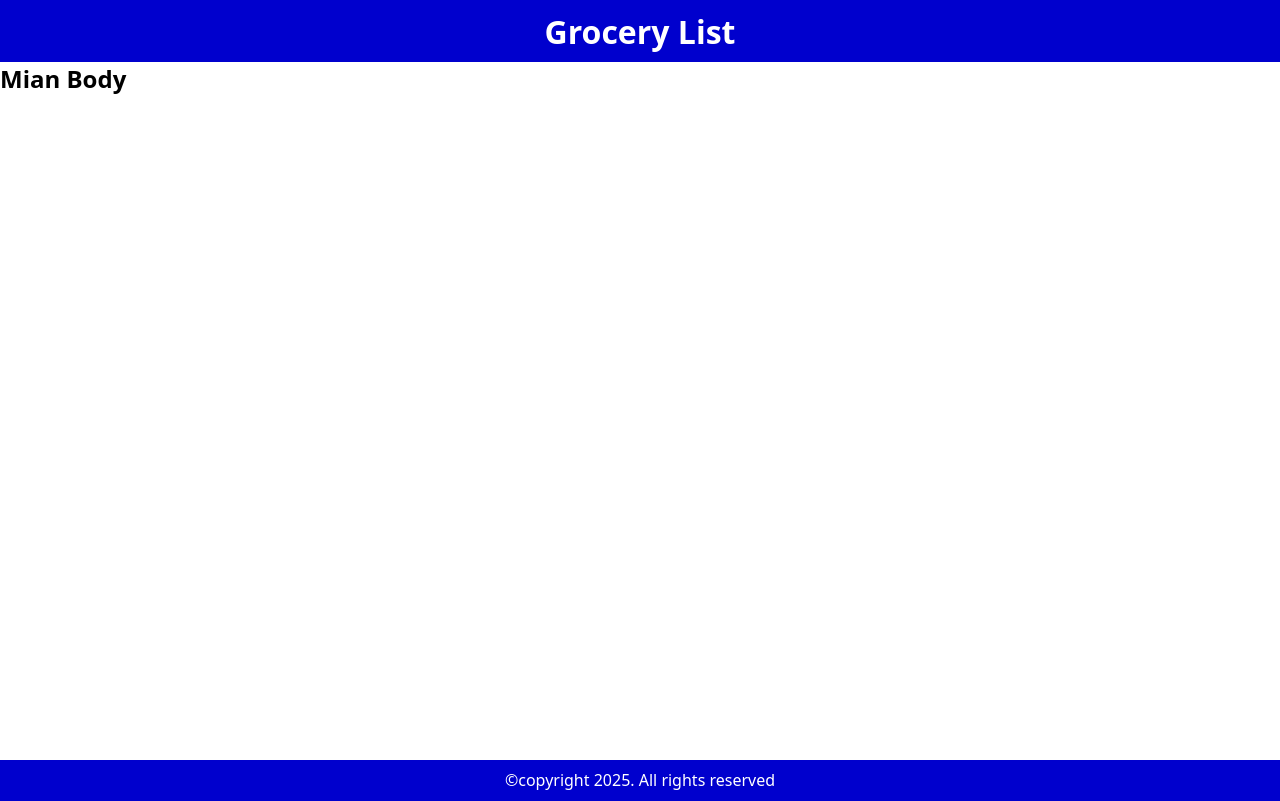
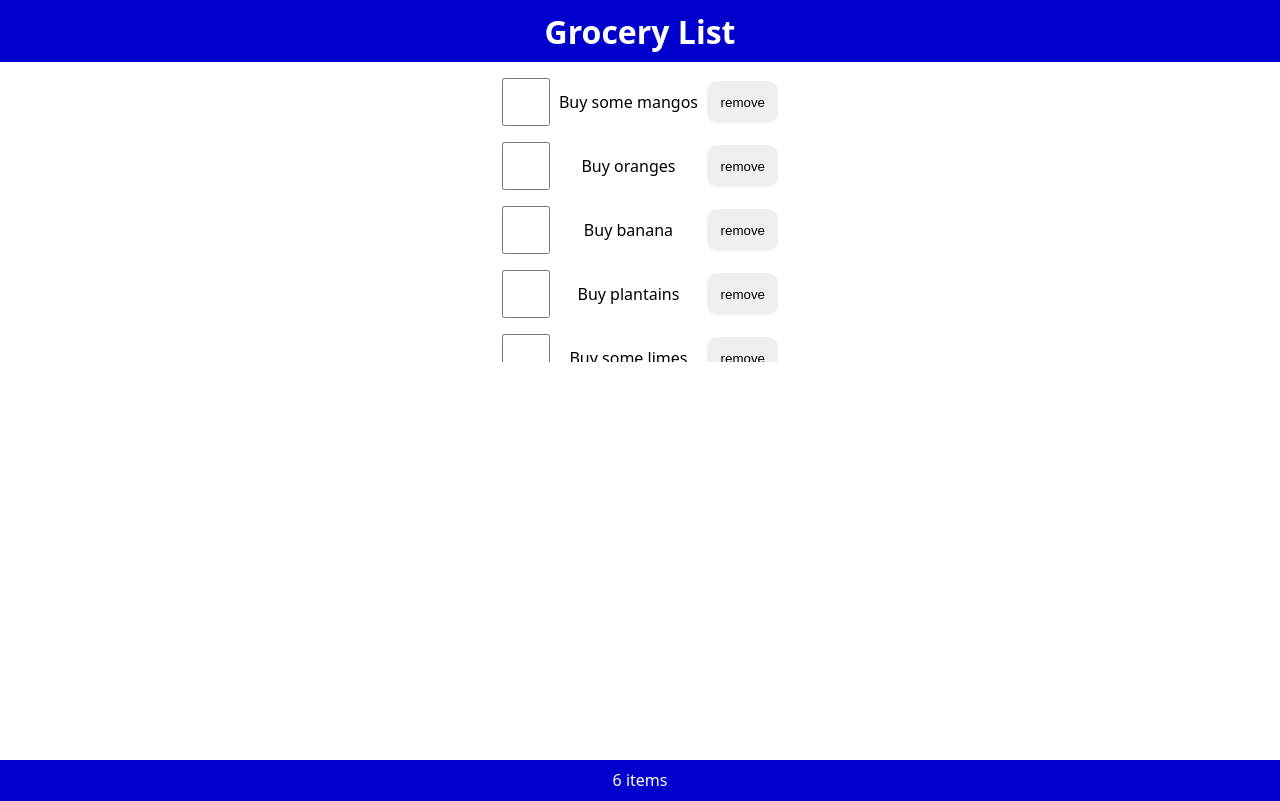
Before and after one commit to michaelboateng1/react-grocery-list, a React (Create React App) app: page / in a window 1280 px wide. Built offline with nearby package versions, Linux system fonts and the light colour scheme.

Commit message:
Completed first part (applied the functionality)

```diff
--- a/src/App.js
+++ b/src/App.js
@@ -1,17 +1,32 @@
-import React from "react";
+import React, { useState } from "react";
 
+// css
 import "./styles/index.css";
+
+// list data
+import { listData } from "./data";
 
 import Header from "./components/Header";
 import MainContent from "./components/MainContent";
 import Footer from "./components/Footer";
 
 function App() {
+  const [list, setList] = useState(listData);
+
+  const hundleCheck = (id) => {
+    const toggleCheck = list.map((item) => (item.id === id ? { ...item, checked: !item.checked } : item));
+    setList(toggleCheck);
+  };
+
+  const hundleRemoveItem = (id) => {
+    const newList = list.filter((item) => item.id !== id);
+    setList(newList);
+  };
   return (
     <>
       <Header />
-      <MainContent />
-      <Footer />
+      <MainContent list={list} hundleCheck={hundleCheck} hundleRemoveItem={hundleRemoveItem} />
+      <Footer listCount={list.length} />
     </>
   );
 }
--- a/src/components/Footer.js
+++ b/src/components/Footer.js
@@ -2,10 +2,17 @@ import React from "react";
 
 // css
 import "../styles/footer.css";
-function Footer() {
+import ListItems from "./ListItems";
+function Footer({ listCount }) {
   return (
     <footer>
-      <p>&copy;copyright 2025. All rights reserved</p>
+      {listCount > 0 ? (
+        <p>
+          {listCount} {listCount > 1 ? "items" : "item"}
+        </p>
+      ) : (
+        <p>&copy;copyright 2025. All rights reserved</p>
+      )}
     </footer>
   );
 }
--- /dev/null
+++ b/src/components/ListItems.js
@@ -0,0 +1,15 @@
+import React from "react";
+
+import SingleItem from "./SingleItem";
+
+function ListItems({ list, hundleCheck, hundleRemoveItem }) {
+  return (
+    <ul>
+      {list.map((item) => {
+        return <SingleItem item={item} key={item.id} hundleCheck={hundleCheck} hundleRemoveItem={hundleRemoveItem} />;
+      })}
+    </ul>
+  );
+}
+
+export default ListItems;
--- a/src/components/MainContent.js
+++ b/src/components/MainContent.js
@@ -3,14 +3,10 @@ import React from "react";
 // css
 import "../styles/main.css";
 
-function MainContent() {
-  return (
-    <main>
-      <article>
-        <h2>Mian Body</h2>
-      </article>
-    </main>
-  );
+import ListItems from "./ListItems";
+
+function MainContent({ list, hundleCheck, hundleRemoveItem }) {
+  return <main>{list.length ? <ListItems list={list} hundleCheck={hundleCheck} hundleRemoveItem={hundleRemoveItem} /> : <p style={{ marginTop: "25%" }}>There's no list item</p>}</main>;
 }
 
 export default MainContent;
--- /dev/null
+++ b/src/components/SingleItem.js
@@ -0,0 +1,19 @@
+import React from "react";
+
+import "../styles/listItem.css";
+
+function SingleItem({ item, hundleCheck, hundleRemoveItem }) {
+  const { id, title, checked } = item;
+  // console.log(id);
+  return (
+    <li onDoubleClick={() => hundleCheck(id)}>
+      <input type="checkbox" checked={checked} onChange={() => hundleCheck(id)} />
+      <p style={checked ? { textDecoration: "line-through" } : null}>{title}</p>
+      <button type="button" onClick={() => hundleRemoveItem(id)}>
+        remove
+      </button>
+    </li>
+  );
+}
+
+export default SingleItem;
--- /dev/null
+++ b/src/data.js
@@ -0,0 +1,32 @@
+export const listData = [
+  {
+    id: 1,
+    title: "Buy some mangos",
+    checked: false,
+  },
+  {
+    id: 2,
+    title: "Buy oranges",
+    checked: false,
+  },
+  {
+    id: 3,
+    title: "Buy banana",
+    checked: false,
+  },
+  {
+    id: 4,
+    title: "Buy plantains",
+    checked: false,
+  },
+  {
+    id: 5,
+    title: "Buy some limes",
+    checked: false,
+  },
+  {
+    id: 6,
+    title: "Buy some other stuff",
+    checked: false,
+  },
+];
--- /dev/null
+++ b/src/styles/listItem.css
@@ -0,0 +1,25 @@
+li {
+  list-style: none;
+  display: flex;
+  justify-content: space-between;
+  align-items: center;
+  margin: 1em 0;
+}
+
+li input[type="checkbox"] {
+  min-width: 48px;
+  height: 48px;
+}
+
+li button {
+  border: none;
+  padding: 1em;
+  border-radius: 10px;
+}
+
+li button:hover,
+li button:focus {
+  background-color: firebrick;
+  color: #fff;
+  cursor: pointer;
+}
--- a/src/styles/main.css
+++ b/src/styles/main.css
@@ -1,4 +1,15 @@
 main {
   width: 100%;
   height: calc(100vh - 9.6px - 42.987px - 9.6px - 9.6px - 20.987px - 9.6px);
+  display: flex;
+  flex-flow: column;
+  justify-content: flex-start;
+  align-items: center;
 }
+
+ul {
+  height: 300px;
+  overflow-y: auto;
+  max-width: 800px;
+  margin: 0 auto;
+}
```
